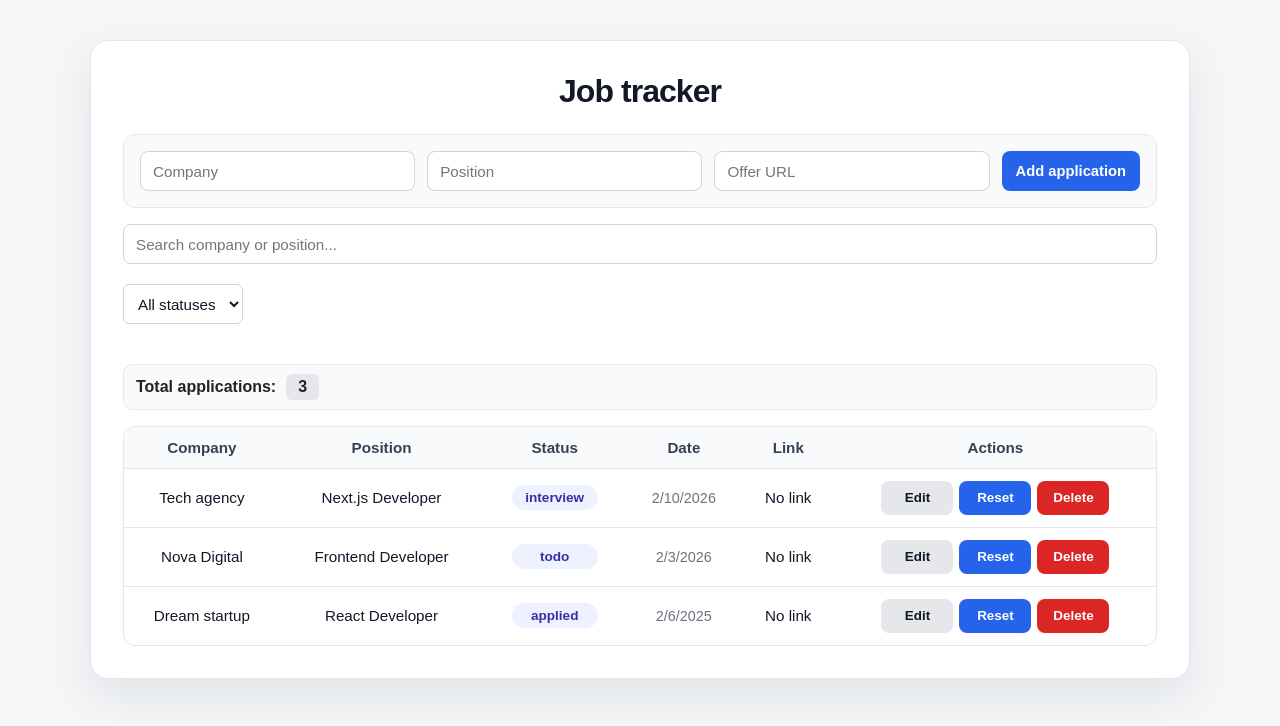
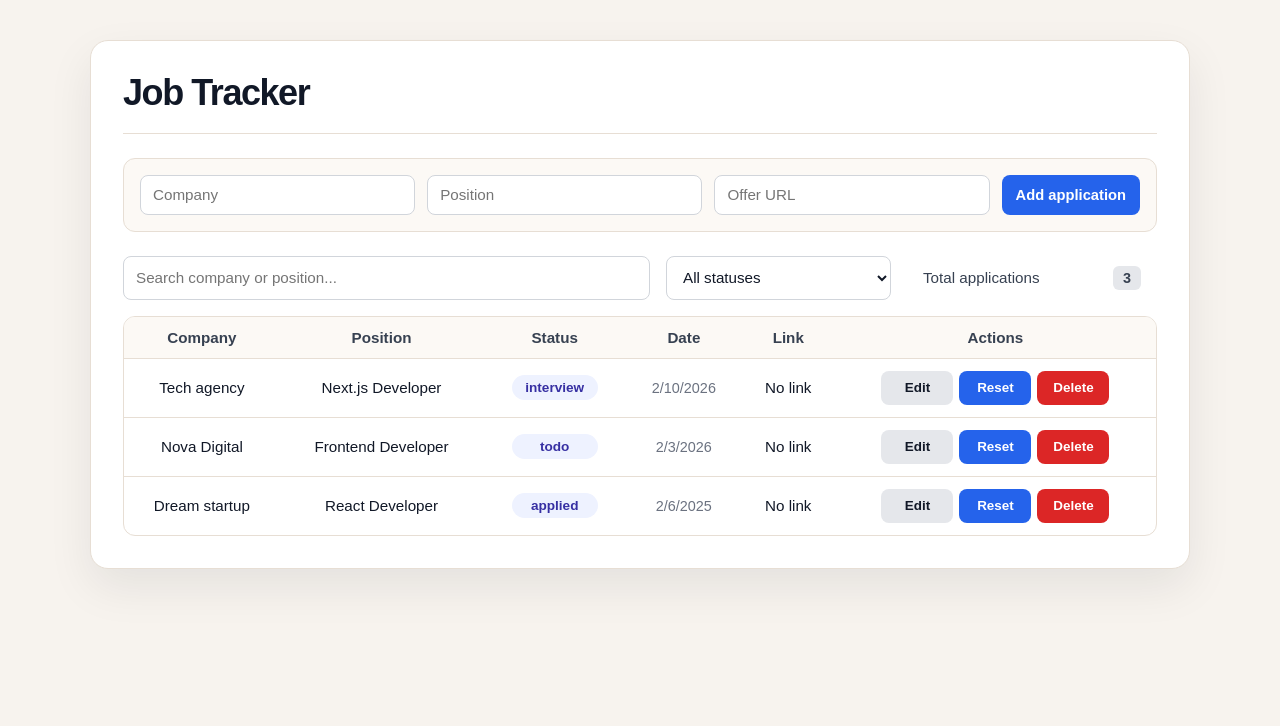
Before and after one commit to m-amroune/job-tracker, a Next.js app: page / in a window 1280 px wide. Shown: the top 726 px of the page. Built offline with nearby package versions, Linux system fonts and the light colour scheme.

Commit message:
style: refine layout and update color palette

```diff
--- a/src/app/globals.css
+++ b/src/app/globals.css
@@ -1,14 +1,14 @@
 :root {
-  --background: #f4f6f8;
+  background: #f7f3ee;
   --foreground: #111827;
   --card: #ffffff;
-  --border: #e5e7eb;
+  --border: #e7ded4;
   --muted: #6b7280;
   --primary: #2563eb;
   --primary-hover: #1d4ed8;
   --danger: #dc2626;
   --danger-hover: #b91c1c;
-  --soft: #f9fafb;
+  --soft: #fcf9f5;
 }
 
 html,
@@ -47,12 +47,19 @@ a {
   box-shadow: 0 18px 45px rgba(15, 23, 42, 0.08);
 }
 
+.page-header {
+  margin-bottom: 1.5rem;
+  padding-bottom: 1.25rem;
+  border-bottom: 1px solid var(--border);
+}
+
 .main-title {
-  font-size: 2rem;
+  margin-bottom: 0;
+  font-size: 2.25rem;
   font-weight: 700;
-  margin-bottom: 1.5rem;
-  text-align: center;
-  letter-spacing: -0.03em;
+  line-height: 1.1;
+  letter-spacing: -0.04em;
+  text-align: left;
 }
 
 .form-row {
@@ -138,6 +145,53 @@ button:active {
   font-size: 0.9rem;
 }
 
+.tracker-toolbar {
+  display: grid;
+  grid-template-columns: minmax(0, 1fr) auto;
+  align-items: center;
+  gap: 1rem;
+  margin: 1.5rem 0 1rem;
+}
+
+.filters-group {
+  display: grid;
+  grid-template-columns: minmax(0, 1fr) 225px;
+  gap: 1rem;
+}
+
+.search-input,
+.status-filter,
+.tracker-toolbar .offers-counter {
+  width: 100%;
+  height: 44px;
+  margin: 0;
+}
+
+.search-input {
+  min-width: 0;
+}
+
+.status-filter {
+  padding: 9px 12px;
+  border: 1px solid #d1d5db;
+  border-radius: 8px;
+  background: #ffffff;
+}
+
+.tracker-toolbar .offers-counter {
+  display: flex;
+  align-items: center;
+  justify-content: space-between;
+  gap: 1rem;
+  min-width: 250px;
+  padding: 0 1rem;
+  background: transparent;
+  border: none;
+  border-radius: 0;
+  color: #374151;
+  white-space: nowrap;
+}
+
 table {
   width: 100%;
   border-collapse: separate;
@@ -156,21 +210,6 @@ thead th {
   font-weight: 700;
   text-align: center;
   cursor: pointer;
-}
-
-.search-input {
-  width: 100%;
-  margin-top: 1rem;
-  margin-bottom: 0.75rem;
-}
-
-.status-filter {
-  margin-top: 0.5rem;
-  margin-bottom: 1rem;
-  padding: 6px 10px;
-  border-radius: 6px;
-  border: 1px solid #d1d5db;
-  background: #ffffff;
 }
 
 .counter-badge {
--- a/src/app/page.tsx
+++ b/src/app/page.tsx
@@ -234,7 +234,9 @@ export default function Page() {
 
   return (
     <main className="conteneur">
-      <h1 className="main-title">Job tracker</h1>
+      <header className="page-header">
+        <h1 className="main-title">Job Tracker</h1>
+      </header>
 
       <div className="form-row">
         <input
@@ -261,6 +263,8 @@ export default function Page() {
         <button onClick={addJob}>Add application</button>
       </div>
 
+      <section className="tracker-toolbar">
+        <div className="filters-group">
           <input
             type="text"
             placeholder="Search company or position..."
@@ -271,7 +275,9 @@ export default function Page() {
 
           <select
             value={statusFilter}
-        onChange={(e) => setStatusFilter(e.target.value as JobStatus | "all")}
+            onChange={(e) =>
+              setStatusFilter(e.target.value as JobStatus | "all")
+            }
             className="status-filter"
           >
             <option value="all">All statuses</option>
@@ -280,22 +286,13 @@ export default function Page() {
             <option value="interview">Interview</option>
             <option value="rejected">Rejected</option>
           </select>
-      <div
-        className="offers-counter"
-        style={{
-          marginTop: "1.5rem",
-          marginBottom: "0.8rem",
-          display: "flex",
-          alignItems: "center",
-          gap: "10px",
-          fontSize: "1rem",
-          fontWeight: 600,
-          color: "#222",
-        }}
-      >
-        <span>Total applications:</span>
-        <span className="counter-badge">{jobs.length}</span>
         </div>
+
+        <div className="offers-counter">
+          <span>Total applications</span>
+          <strong>{jobs.length}</strong>
+        </div>
+      </section>
 
       {sortedJobs.length === 0 ? (
         <div className="empty-state">
```
Lines whose indentation alone changed are shown as unchanged.
